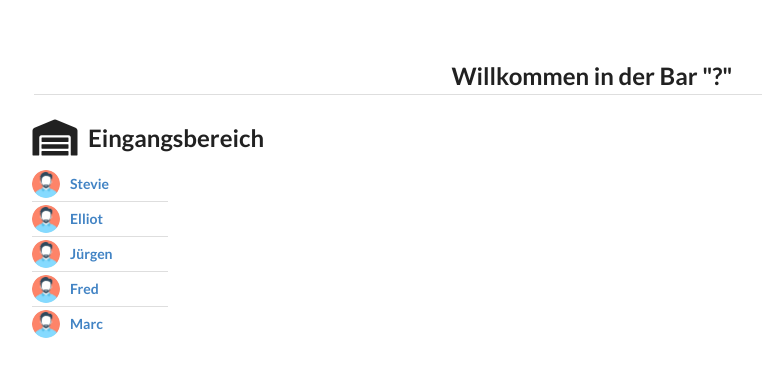
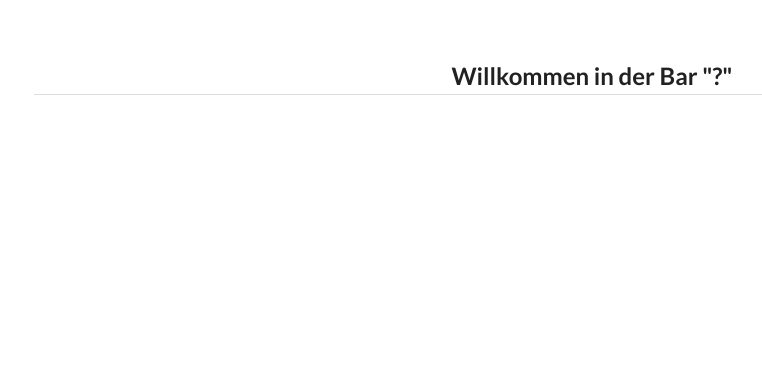
Before and after one commit to virtwirt/virtualbar, a website: page frontend/bar.html in a window 1280 px wide. Shown: the whole page, without its empty margins (48-810 px from the left). Drawn offline with nearby package versions, Linux system fonts and the light colour scheme; no server answers.

Commit message:
Eingangsbereich removed & <title> angepasst

```diff
--- a/frontend/bar.html
+++ b/frontend/bar.html
@@ -16,46 +16,6 @@
 			</h2>
 		</div>
 		<div class="two column centered row">
-			<div class="two wide column">
-				<h2 class="ui header">
-				  <i class="warehouse icon"></i>
-				  <div class="content">
-					Eingangsbereich
-				  </div>
-				</h2>
-				<div class="ui middle aligned divided list">
-				  <div class="item">
-					<img class="ui avatar image" src="user.jpg">
-					<div class="content">
-					  <a class="header">Stevie</a>
-					</div>
-				  </div>
-				  <div class="item">
-					<img class="ui avatar image" src="user.jpg">
-					<div class="content">
-					  <a class="header">Elliot</a>
-					</div>
-				  </div>
-				  <div class="item">
-					<img class="ui avatar image" src="user.jpg">
-					<div class="content">
-					  <a class="header">Jürgen</a>
-					</div>
-				  </div>
-				  <div class="item">
-					<img class="ui avatar image" src="user.jpg">
-					<div class="content">
-					  <a class="header">Fred</a>
-					</div>
-				  </div>
-				  <div class="item">
-					<img class="ui avatar image" src="user.jpg">
-					<div class="content">
-					  <a class="header">Marc</a>
-					</div>
-				  </div>
-				</div>
-			  </div>
 			  <div class="twelve wide column">
 				<div class="ui middle aligned four column centered grid">
 				  <div class="ui special cards" id="row">
```
Also changed, not shown: frontend/login.html (+1 -1 lines).
